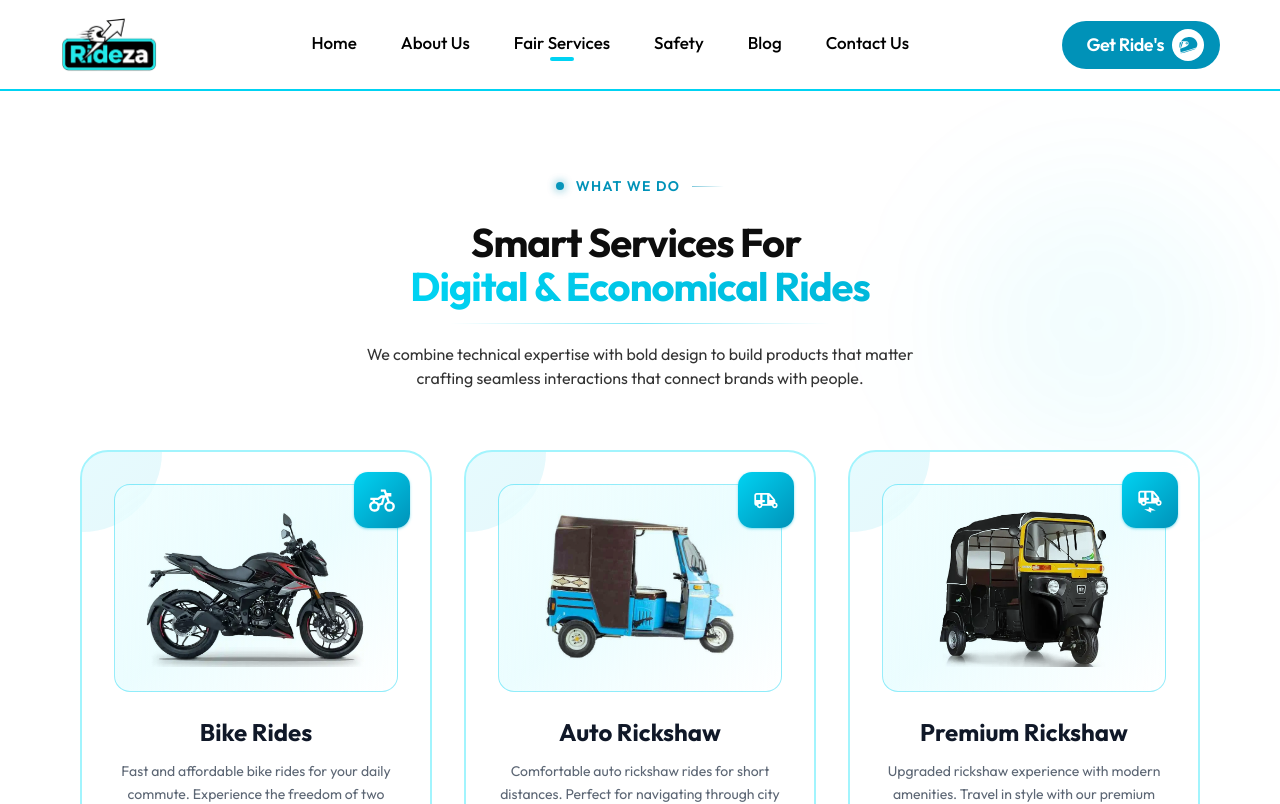
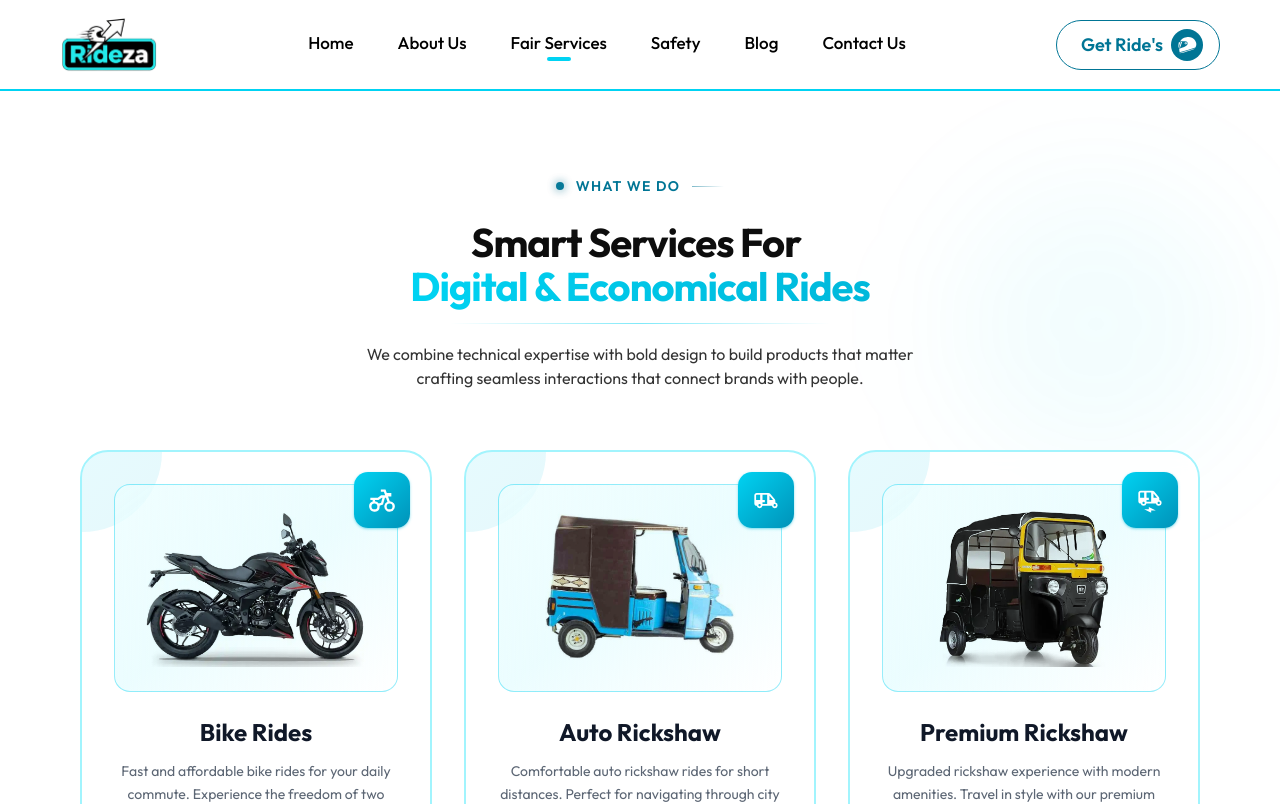
Before and after one commit to DevHassan101/newRidezaSite, a Next.js app: page /services in a window 1280 px wide. Shown: the top 804 px of the page. Built offline with nearby package versions, Linux system fonts and the light colour scheme.

Commit message:
10th-commit-done

```diff
--- a/app/components/home/HomeServices.tsx
+++ b/app/components/home/HomeServices.tsx
@@ -78,10 +78,10 @@ export default function HomeServices() {
 
                 {/* services-header-start */}
                 <div className="services-header text-center relative">
-                    <div className="inline-flex items-center gap-3 text-xs md:text-sm text-white uppercase tracking-widest">
-                        <span className="w-2 h-2 bg-cyan-600 rounded-full shadow-[0_0_10px_rgba(8,145,178,0.8)] animate-pulse" />
-                        <span className="font-semibold text-cyan-600">What we do</span>
-                        <div className="w-8 h-px bg-linear-to-r from-cyan-600 to-transparent opacity-50 group-hover:opacity-100 transition-opacity duration-300" />
+                    <div className="inline-flex items-center gap-3 text-xs md:text-sm uppercase tracking-widest">
+                        <span className="w-2 h-2 bg-cyan-700 rounded-full shadow-[0_0_10px_rgba(14,116,144,0.8)] animate-pulse" />
+                        <span className="font-semibold text-cyan-700">What we do</span>
+                        <div className="w-8 h-px bg-linear-to-r from-cyan-700 to-transparent opacity-50 group-hover:opacity-100 transition-opacity duration-300" />
                     </div>
                     <div className="mt-5 md:mt-6 px-3 md:px-0 text-[28px] md:text-3xl lg:text-[40px] font-bold tracking-tight leading-[1.1] relative">
                         <span className="text-black/95 inline-block hover:text-black transition-colors duration-300 mr-2">
--- a/app/components/home/HomeTestimonial.tsx
+++ b/app/components/home/HomeTestimonial.tsx
@@ -115,10 +115,10 @@ export default function TestimonialsSlider() {
         <section className="relative overflow-hidden py-15 md:py-20 px-7 lg:px-26">
             <div className="w-full relative z-10">
                 <div className="testimonials-header text-center relative">
-                    <div className="inline-flex items-center gap-3 text-xs md:text-sm text-white uppercase tracking-widest">
-                        <span className="w-2 h-2 bg-cyan-600 rounded-full shadow-[0_0_10px_rgba(8,145,178,0.8)] animate-pulse" />
-                        <span className="font-semibold text-cyan-600">Happy Clients</span>
-                        <div className="w-8 h-px bg-linear-to-r from-cyan-600 to-transparent opacity-50 group-hover:opacity-100 transition-opacity duration-300" />
+                    <div className="inline-flex items-center gap-3 text-xs md:text-sm uppercase tracking-widest">
+                        <span className="w-2 h-2 bg-cyan-700 rounded-full shadow-[0_0_10px_rgba(14,116,144,0.8)] animate-pulse" />
+                        <span className="font-semibold text-cyan-700">Happy Clients</span>
+                        <div className="w-8 h-px bg-linear-to-r from-cyan-700 to-transparent opacity-50 group-hover:opacity-100 transition-opacity duration-300" />
                     </div>
                     <div className="mt-5 md:mt-6 px-3 md:px-0 text-[30px] md:text-3xl lg:text-[40px] font-bold tracking-tight leading-[1.1] relative">
                         <span className="text-black/95 inline-block hover:text-black transition-colors duration-300 mr-2">
--- a/app/components/layout/Navbar.tsx
+++ b/app/components/layout/Navbar.tsx
@@ -66,10 +66,9 @@ export default function Navbar() {
             ))}
           </ul>
           <div className="flex items-center gap-4">
-            <Link href="/contact" className="hidden md:flex items-center bg-cyan-600 text-lg tracking-tight
-              font-semibold text-white pl-6 pr-4 py-2 rounded-full hover:bg-cyan-700 transition-all duration-300">
+            <Link href="/contact" className="hidden md:flex items-center bg-white text-lg font-semibold text-cyan-700 pl-6 pr-4 py-2 rounded-full border border-cyan-700 hover:bg-cyan-700 hover:text-white transition-all duration-300 group">
               Get Ride's
-              <span className="ml-2 w-8 h-8 flex items-center justify-center rounded-full bg-white text-cyan-600">
+              <span className="ml-2 w-8 h-8 flex items-center justify-center rounded-full bg-cyan-700 text-white group-hover:bg-white group-hover:text-cyan-700 transition-all duration-300">
                 {bookRideIcon()}
               </span>
             </Link>
```
